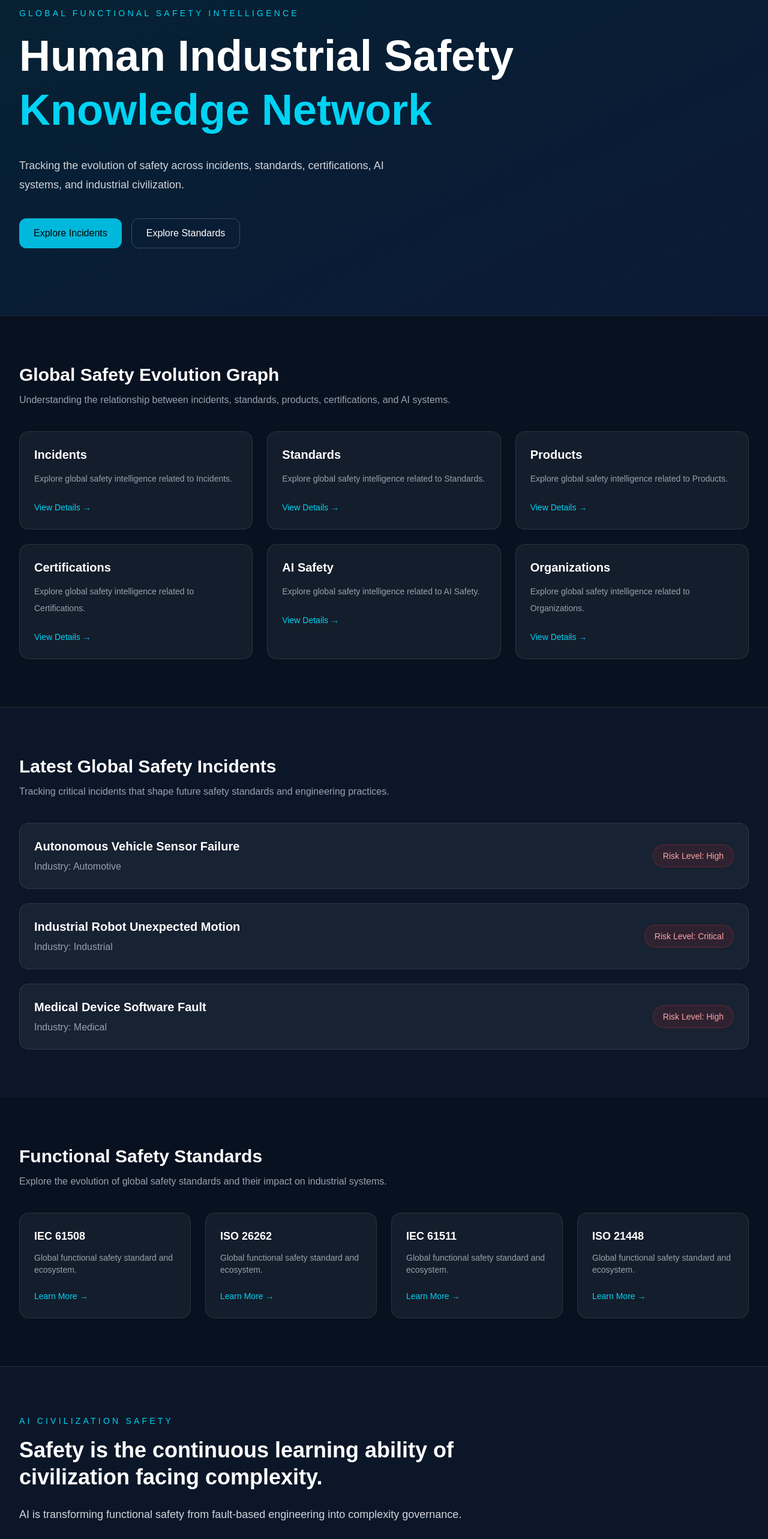
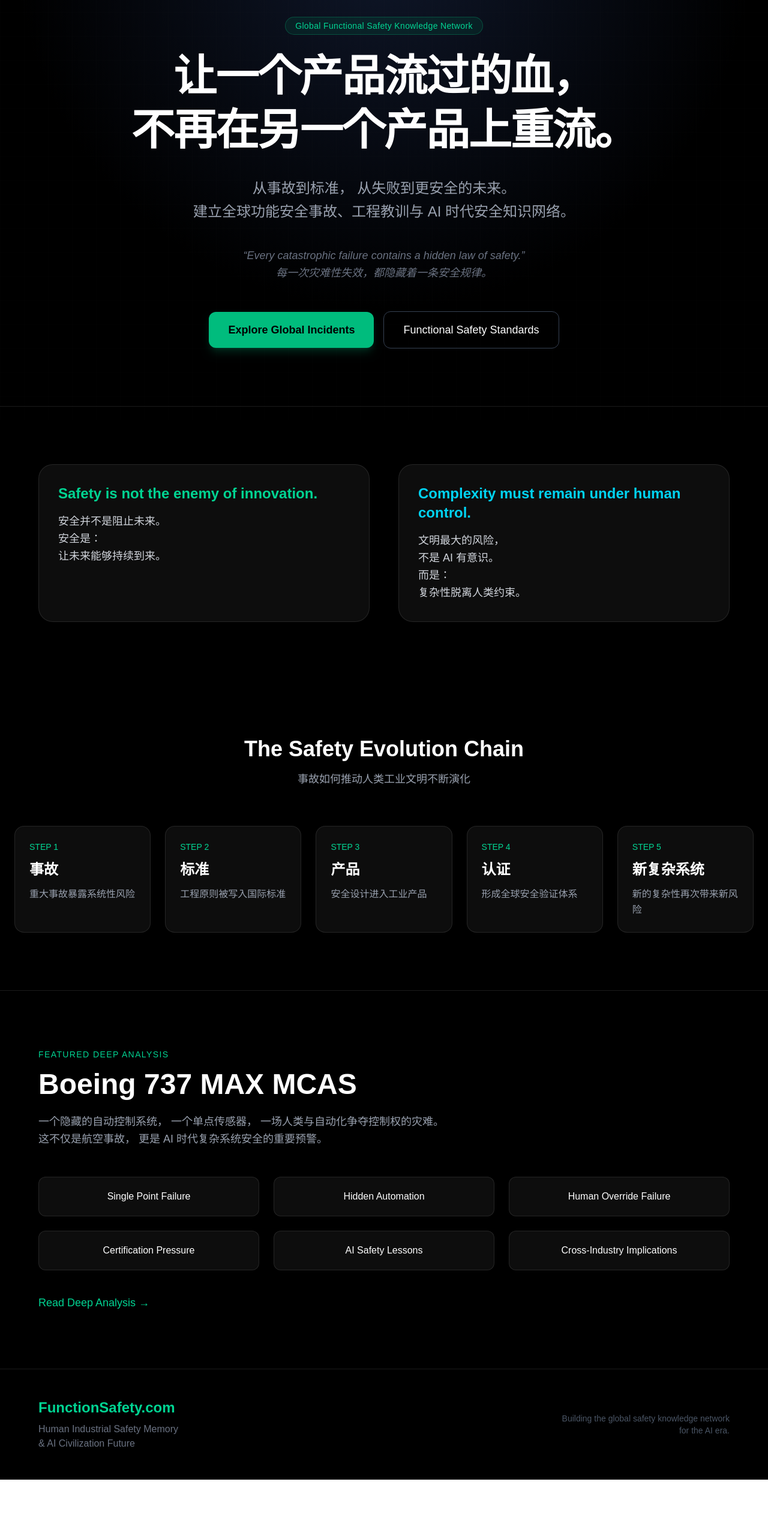
Before and after one commit to huangwenlongchina-hub/Functionsafety, a Next.js app: page / in a window 1280 px wide. Shown: the part 100-2666 px from the top of the page at 60% size. After the commit the page ends 2567 px from the top, so only its background shows below. Built offline with nearby package versions, Linux system fonts and the light colour scheme.

Commit message:
update homepage

```diff
--- a/app/page.tsx
+++ b/app/page.tsx
@@ -1,235 +1,225 @@
 // app/page.tsx
+
+import Link from "next/link";
 
 export default function HomePage() {
   return (
-    <main className="min-h-screen bg-[#081120] text-white">
-      {/* Hero Section */}
-      <section className="relative overflow-hidden border-b border-white/10">
-        <div className="absolute inset-0 bg-gradient-to-br from-cyan-500/10 to-blue-900/20" />
+    <main className="min-h-screen bg-black text-white overflow-hidden">
+      {/* Background Glow */}
+      <div className="absolute inset-0 bg-[radial-gradient(circle_at_top,#0f172a_0%,#000000_60%)]" />
 
-        <div className="relative mx-auto max-w-7xl px-6 py-28 lg:px-8">
-          <div className="max-w-4xl">
-            <p className="mb-4 text-sm uppercase tracking-[0.3em] text-cyan-400">
-              Global Functional Safety Intelligence
+      {/* Grid Effect */}
+      <div className="absolute inset-0 opacity-10 bg-[linear-gradient(rgba(255,255,255,0.08)_1px,transparent_1px),linear-gradient(90deg,rgba(255,255,255,0.08)_1px,transparent_1px)] bg-[size:40px_40px]" />
+
+      {/* Hero */}
+      <section className="relative z-10 flex flex-col items-center justify-center text-center px-6 pt-32 pb-24">
+        {/* Small Tag */}
+        <div className="mb-6 border border-emerald-500/30 bg-emerald-500/10 text-emerald-400 px-4 py-1 rounded-full text-sm tracking-wide">
+          Global Functional Safety Knowledge Network
+        </div>
+
+        {/* Main Mission */}
+        <h1 className="max-w-6xl text-5xl md:text-7xl font-bold leading-tight tracking-tight">
+          让一个产品流过的血，
+          <br />
+          不再在另一个产品上重流。
+        </h1>
+
+        {/* Subtitle */}
+        <p className="mt-8 max-w-3xl text-lg md:text-2xl text-gray-400 leading-relaxed">
+          从事故到标准，
+          从失败到更安全的未来。
+          <br />
+          建立全球功能安全事故、工程教训与 AI 时代安全知识网络。
         </p>
 
-            <h1 className="text-5xl font-bold leading-tight lg:text-7xl">
-              Human Industrial Safety
-              <span className="block text-cyan-400">
-                Knowledge Network
-              </span>
-            </h1>
+        {/* Quote */}
+        <div className="mt-10 max-w-4xl text-gray-500 text-base md:text-lg italic leading-relaxed">
+          “Every catastrophic failure contains a hidden law of safety.”
+          <br />
+          每一次灾难性失效，都隐藏着一条安全规律。
+        </div>
 
-            <p className="mt-8 max-w-2xl text-lg leading-8 text-gray-300">
-              Tracking the evolution of safety across incidents,
-              standards, certifications, AI systems, and industrial
-              civilization.
+        {/* CTA Buttons */}
+        <div className="mt-12 flex flex-wrap items-center justify-center gap-4">
+          <Link
+            href="/incidents"
+            className="px-8 py-4 rounded-xl bg-emerald-500 hover:bg-emerald-400 transition text-black font-semibold text-lg shadow-lg shadow-emerald-500/20"
+          >
+            Explore Global Incidents
+          </Link>
+
+          <Link
+            href="/standards"
+            className="px-8 py-4 rounded-xl border border-gray-700 hover:border-emerald-500 hover:text-emerald-400 transition text-lg"
+          >
+            Functional Safety Standards
+          </Link>
+        </div>
+      </section>
+
+      {/* Philosophy Section */}
+      <section className="relative z-10 px-6 py-24 border-t border-white/10">
+        <div className="max-w-6xl mx-auto grid md:grid-cols-2 gap-12">
+          <div className="bg-white/5 border border-white/10 rounded-3xl p-8 backdrop-blur-sm">
+            <h2 className="text-2xl font-semibold mb-4 text-emerald-400">
+              Safety is not the enemy of innovation.
+            </h2>
+
+            <p className="text-gray-300 leading-relaxed text-lg">
+              安全并不是阻止未来。
+              <br />
+              安全是：
+              <br />
+              让未来能够持续到来。
             </p>
+          </div>
 
-            <div className="mt-10 flex flex-wrap gap-4">
-              <button className="rounded-xl bg-cyan-500 px-6 py-3 font-medium text-black transition hover:bg-cyan-400">
-                Explore Incidents
-              </button>
+          <div className="bg-white/5 border border-white/10 rounded-3xl p-8 backdrop-blur-sm">
+            <h2 className="text-2xl font-semibold mb-4 text-cyan-400">
+              Complexity must remain under human control.
+            </h2>
 
-              <button className="rounded-xl border border-white/20 px-6 py-3 font-medium transition hover:bg-white/10">
-                Explore Standards
-              </button>
-            </div>
+            <p className="text-gray-300 leading-relaxed text-lg">
+              文明最大的风险，
+              <br />
+              不是 AI 有意识。
+              <br />
+              而是：
+              <br />
+              复杂性脱离人类约束。
+            </p>
           </div>
         </div>
       </section>
 
-      {/* Global Safety Graph */}
-      <section className="mx-auto max-w-7xl px-6 py-20 lg:px-8">
-        <div className="mb-10 flex items-center justify-between">
-          <div>
-            <h2 className="text-3xl font-bold">
-              Global Safety Evolution Graph
+      {/* Core Structure */}
+      <section className="relative z-10 px-6 py-24">
+        <div className="max-w-7xl mx-auto">
+          <div className="text-center mb-16">
+            <h2 className="text-4xl font-bold">
+              The Safety Evolution Chain
             </h2>
 
-            <p className="mt-3 text-gray-400">
-              Understanding the relationship between incidents,
-              standards, products, certifications, and AI systems.
-            </p>
-          </div>
-        </div>
-
-        <div className="grid gap-6 md:grid-cols-3">
-          {[
-            "Incidents",
-            "Standards",
-            "Products",
-            "Certifications",
-            "AI Safety",
-            "Organizations",
-          ].map((item) => (
-            <div
-              key={item}
-              className="rounded-2xl border border-white/10 bg-white/5 p-6 transition hover:border-cyan-400/50 hover:bg-white/10"
-            >
-              <h3 className="text-xl font-semibold">{item}</h3>
-
-              <p className="mt-3 text-sm leading-7 text-gray-400">
-                Explore global safety intelligence related to {item}.
-              </p>
-
-              <button className="mt-6 text-sm font-medium text-cyan-400 hover:text-cyan-300">
-                View Details →
-              </button>
-            </div>
-          ))}
-        </div>
-      </section>
-
-      {/* Latest Incidents */}
-      <section className="border-t border-white/10 bg-[#0b1728]">
-        <div className="mx-auto max-w-7xl px-6 py-20 lg:px-8">
-          <div className="mb-10">
-            <h2 className="text-3xl font-bold">
-              Latest Global Safety Incidents
-            </h2>
-
-            <p className="mt-3 text-gray-400">
-              Tracking critical incidents that shape future safety
-              standards and engineering practices.
+            <p className="mt-4 text-gray-400 text-lg">
+              事故如何推动人类工业文明不断演化
             </p>
           </div>
 
-          <div className="space-y-6">
+          <div className="grid md:grid-cols-5 gap-6">
             {[
               {
-                title: "Autonomous Vehicle Sensor Failure",
-                industry: "Automotive",
-                risk: "High",
+                title: "事故",
+                desc: "重大事故暴露系统性风险",
               },
               {
-                title: "Industrial Robot Unexpected Motion",
-                industry: "Industrial",
-                risk: "Critical",
+                title: "标准",
+                desc: "工程原则被写入国际标准",
               },
               {
-                title: "Medical Device Software Fault",
-                industry: "Medical",
-                risk: "High",
+                title: "产品",
+                desc: "安全设计进入工业产品",
               },
-            ].map((incident, index) => (
+              {
+                title: "认证",
+                desc: "形成全球安全验证体系",
+              },
+              {
+                title: "新复杂系统",
+                desc: "新的复杂性再次带来新风险",
+              },
+            ].map((item, index) => (
               <div
                 key={index}
-                className="rounded-2xl border border-white/10 bg-white/5 p-6"
+                className="bg-white/5 border border-white/10 rounded-2xl p-6 hover:border-emerald-500/40 transition"
               >
-                <div className="flex flex-col gap-4 lg:flex-row lg:items-center lg:justify-between">
-                  <div>
-                    <h3 className="text-xl font-semibold">
-                      {incident.title}
+                <div className="text-emerald-400 text-sm mb-3">
+                  STEP {index + 1}
+                </div>
+
+                <h3 className="text-2xl font-bold mb-3">
+                  {item.title}
                 </h3>
 
-                    <p className="mt-2 text-gray-400">
-                      Industry: {incident.industry}
+                <p className="text-gray-400 leading-relaxed">
+                  {item.desc}
                 </p>
-                  </div>
-
-                  <div className="inline-flex w-fit rounded-full border border-red-500/30 bg-red-500/10 px-4 py-2 text-sm text-red-300">
-                    Risk Level: {incident.risk}
-                  </div>
-                </div>
               </div>
             ))}
           </div>
         </div>
       </section>
 
-      {/* Standards Section */}
-      <section className="mx-auto max-w-7xl px-6 py-20 lg:px-8">
-        <div className="mb-10">
-          <h2 className="text-3xl font-bold">
-            Functional Safety Standards
+      {/* Featured Incident */}
+      <section className="relative z-10 px-6 py-24 border-t border-white/10">
+        <div className="max-w-6xl mx-auto">
+          <div className="mb-12">
+            <div className="text-emerald-400 text-sm tracking-widest mb-4">
+              FEATURED DEEP ANALYSIS
+            </div>
+
+            <h2 className="text-5xl font-bold mb-6">
+              Boeing 737 MAX MCAS
             </h2>
 
-          <p className="mt-3 text-gray-400">
-            Explore the evolution of global safety standards and
-            their impact on industrial systems.
+            <p className="max-w-3xl text-gray-400 text-lg leading-relaxed">
+              一个隐藏的自动控制系统，
+              一个单点传感器，
+              一场人类与自动化争夺控制权的灾难。
+              <br />
+              这不仅是航空事故，
+              更是 AI 时代复杂系统安全的重要预警。
             </p>
           </div>
 
-        <div className="grid gap-6 md:grid-cols-2 lg:grid-cols-4">
+          <div className="grid md:grid-cols-3 gap-6">
             {[
-            "IEC 61508",
-            "ISO 26262",
-            "IEC 61511",
-            "ISO 21448",
-          ].map((standard) => (
+              "Single Point Failure",
+              "Hidden Automation",
+              "Human Override Failure",
+              "Certification Pressure",
+              "AI Safety Lessons",
+              "Cross-Industry Implications",
+            ].map((tag) => (
               <div
-              key={standard}
-              className="rounded-2xl border border-white/10 bg-white/5 p-6"
+                key={tag}
+                className="border border-white/10 bg-white/5 rounded-xl p-5 text-center hover:border-emerald-500/40 transition"
               >
-              <h3 className="text-lg font-semibold">{standard}</h3>
-
-              <p className="mt-3 text-sm text-gray-400">
-                Global functional safety standard and ecosystem.
-              </p>
-
-              <button className="mt-6 text-sm text-cyan-400">
-                Learn More →
-              </button>
+                {tag}
               </div>
             ))}
           </div>
-      </section>
 
-      {/* AI Safety Section */}
-      <section className="border-t border-white/10 bg-[#0b1728]">
-        <div className="mx-auto max-w-7xl px-6 py-20 lg:px-8">
-          <div className="max-w-4xl">
-            <p className="mb-4 text-sm uppercase tracking-[0.3em] text-cyan-400">
-              AI Civilization Safety
-            </p>
-
-            <h2 className="text-4xl font-bold leading-tight">
-              Safety is the continuous learning ability of civilization
-              facing complexity.
-            </h2>
-
-            <p className="mt-6 text-lg leading-8 text-gray-300">
-              AI is transforming functional safety from fault-based
-              engineering into complexity governance.
-            </p>
-
-            <div className="mt-10 flex flex-wrap gap-4">
-              <button className="rounded-xl bg-cyan-500 px-6 py-3 font-medium text-black transition hover:bg-cyan-400">
-                Explore AI Safety
-              </button>
-
-              <button className="rounded-xl border border-white/20 px-6 py-3 font-medium transition hover:bg-white/10">
-                View Research
-              </button>
-            </div>
+          <div className="mt-10">
+            <Link
+              href="/incidents/boeing-737-max"
+              className="inline-flex items-center gap-2 text-emerald-400 hover:text-emerald-300 text-lg"
+            >
+              Read Deep Analysis →
+            </Link>
           </div>
         </div>
       </section>
 
       {/* Footer */}
-      <footer className="border-t border-white/10">
-        <div className="mx-auto flex max-w-7xl flex-col gap-6 px-6 py-10 text-sm text-gray-400 lg:flex-row lg:items-center lg:justify-between lg:px-8">
+      <footer className="relative z-10 border-t border-white/10 py-12 px-6">
+        <div className="max-w-6xl mx-auto flex flex-col md:flex-row items-center justify-between gap-6">
           <div>
-            © 2026 FunctionSafety.com
+            <div className="text-2xl font-bold text-emerald-400">
+              FunctionSafety.com
             </div>
 
-          <div className="flex gap-6">
-            <a href="#" className="hover:text-white">
-              Incidents
-            </a>
+            <div className="text-gray-500 mt-2">
+              Human Industrial Safety Memory
+              <br />
+              & AI Civilization Future
+            </div>
+          </div>
 
-            <a href="#" className="hover:text-white">
-              Standards
-            </a>
-
-            <a href="#" className="hover:text-white">
-              Products
-            </a>
-
-            <a href="#" className="hover:text-white">
-              AI Safety
-            </a>
+          <div className="text-gray-600 text-sm text-center md:text-right">
+            Building the global safety knowledge network
+            <br />
+            for the AI era.
           </div>
         </div>
       </footer>
```
Lines whose indentation alone changed are shown as unchanged.
